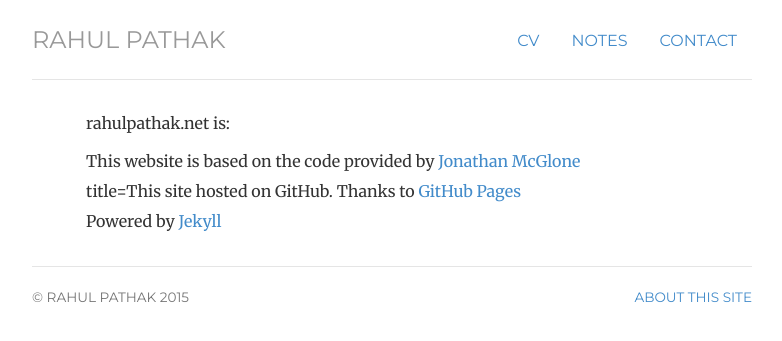
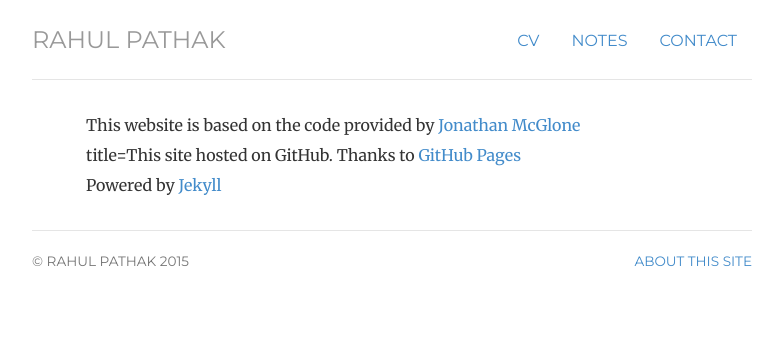
Before and after one commit to pathak-rahul/pathak-rahul.github.io, a Jekyll site: the page built from about/index.html, in a window 1280 px wide. Shown: the top 341 px of the page, without its empty margins (248-1030 px from the left). Built offline with Jekyll 4.4.1, drawn with Linux system fonts in a browser that asks for light colours.

Commit message:
Update index.html

```diff
--- a/about/index.html
+++ b/about/index.html
@@ -6,9 +6,7 @@ description: Credits and information about the website pathak-rahul.github.io, t
 
   <div class="about">
 
-    <p>rahulpathak.net is:</p>
-
-      <ul class="list-unstyled">
+        <ul class="list-unstyled">
         <li> This website is based on the code provided by <a href="http://jmcglone.com" title="ZkySky Design">Jonathan McGlone</a></li>
         <li>title=This site hosted on GitHub. Thanks to <a href="http://pages.github.com/" title="GitHub Pages">GitHub Pages</a></li>
         <li>Powered by <a href="http://jekyllrb.com/" title="Jekyll">Jekyll</a></li>
```
